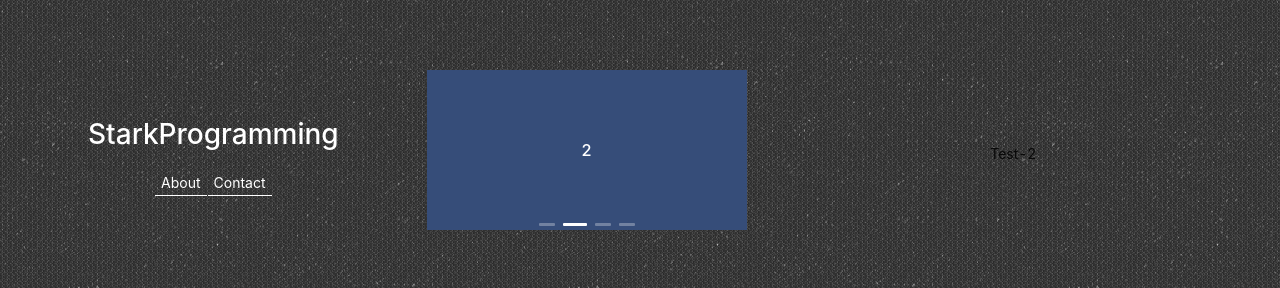
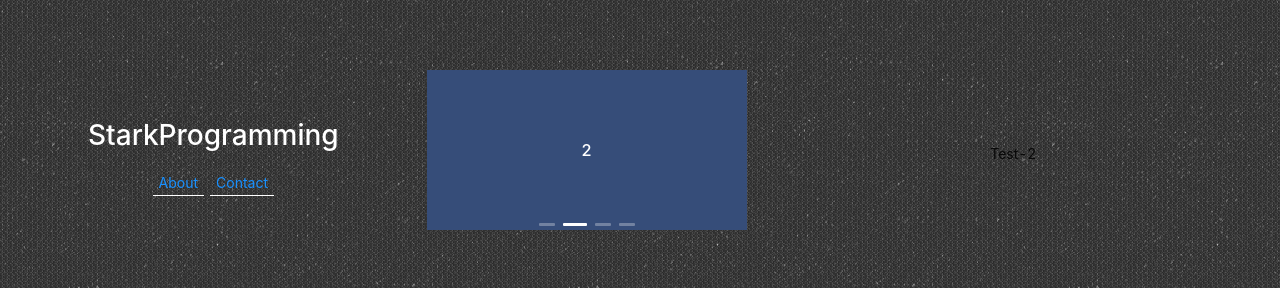
Before and after one commit to Stark-program/portfolio, a React (Create React App) app: page / in a window 1280 px wide. Shown: the part 246-534 px from the top of the page. Built offline with nearby package versions, Linux system fonts and the light colour scheme.

Commit message:
implementing react-router

```diff
--- a/package.json
+++ b/package.json
@@ -10,6 +10,8 @@
     "lodash": "^4.17.21",
     "react": "^17.0.2",
     "react-dom": "^17.0.2",
+    "react-router": "^5.2.0",
+    "react-router-dom": "^5.2.0",
     "react-scripts": "4.0.3",
     "web-vitals": "^1.0.1"
   },
--- a/src/App.css
+++ b/src/App.css
@@ -23,7 +23,8 @@ body {
   border: none;
   cursor: pointer;
   border-bottom: 1px solid white;
-  margin: 0.5px;
+  margin-left: 3px;
+  margin-right: 3px;
 }
 Row Col .col-1 {
   background-color: black;
--- a/src/App.js
+++ b/src/App.js
@@ -1,48 +1,22 @@
 import "./App.css";
 import _ from "lodash";
-import { useState } from "react";
+import React, { useState, useContext } from "react";
+import { BrowserRouter, Switch, Route } from "react-router-dom";
 import { Col, Row, Carousel } from "antd";
 import "antd/dist/antd.css";
+import About from "./about";
+import LandingPage from "./landingPage";
 
 function App() {
-  const contentStyle = {
-    height: "160px",
-    color: "#fff",
-    lineHeight: "160px",
-    textAlign: "center",
-    background: "#364d79",
-  };
   return (
-    <div className="App">
-      <Row className="column-wrapper">
-        <Col xs={{ span: 24 }} md={{ span: 8 }} id="col-1">
-          <h1 className="portfolio-header">StarkProgramming</h1>
-          <div>
-            <button className="under-title-btns">About</button>
-            <button className="under-title-btns">Contact</button>
-          </div>
-        </Col>
-        <Col xs={{ span: 24 }} md={{ span: 6 }} id="col-2">
-          <Carousel autoplay>
-            <div>
-              <h3 style={contentStyle}>1</h3>
-            </div>
-            <div>
-              <h3 style={contentStyle}>2</h3>
-            </div>
-            <div>
-              <h3 style={contentStyle}>3</h3>
-            </div>
-            <div>
-              <h3 style={contentStyle}>4</h3>
-            </div>
-          </Carousel>
-        </Col>
-        <Col xs={{ span: 24 }} md={{ span: 10 }} id="col-3">
-          Test-2
-        </Col>
-      </Row>
-    </div>
+    <BrowserRouter>
+      <Switch>
+        <Route exact path="/" component={LandingPage}></Route>
+        <Route path="/about" exact component={About}>
+          <About />
+        </Route>
+      </Switch>
+    </BrowserRouter>
   );
 }
 
--- /dev/null
+++ b/src/about.css
@@ -0,0 +1,3 @@
+body {
+  background-image: url("./tex2res4/tex2res4.png");
+}
--- /dev/null
+++ b/src/about.js
@@ -0,0 +1,9 @@
+import { Col, Row, Carousel } from "antd";
+import "antd/dist/antd.css";
+import { withRouter } from "react-router-dom";
+
+function About() {
+  return <div>Test</div>;
+}
+
+export default About;
--- a/src/index.js
+++ b/src/index.js
@@ -1,14 +1,14 @@
-import React from 'react';
-import ReactDOM from 'react-dom';
-import './index.css';
-import App from './App';
-import reportWebVitals from './reportWebVitals';
+import React from "react";
+import ReactDOM from "react-dom";
+import "./index.css";
+import App from "./App";
+import reportWebVitals from "./reportWebVitals";
+import { BrowserRouter } from "react-router-dom";
 
 ReactDOM.render(
-  <React.StrictMode>
-    <App />
-  </React.StrictMode>,
-  document.getElementById('root')
+  <App />,
+
+  document.getElementById("root")
 );
 
 // If you want to start measuring performance in your app, pass a function
--- /dev/null
+++ b/src/landingPage.js
@@ -0,0 +1,61 @@
+import "./App.css";
+import _ from "lodash";
+import React, { useState, useContext } from "react";
+import { BrowserRouter as Router, withRouter, Link } from "react-router-dom";
+import { Col, Row, Carousel } from "antd";
+import "antd/dist/antd.css";
+import About from "./about";
+
+function LandingPage() {
+  const [test, setTest] = useState(false);
+  const contentStyle = {
+    height: "160px",
+    color: "#fff",
+    lineHeight: "160px",
+    textAlign: "center",
+    background: "#364d79",
+  };
+
+  return (
+    <div className="App">
+      <Row className="column-wrapper">
+        <Col xs={{ span: 24 }} md={{ span: 8 }} id="col-1">
+          <h1 className="portfolio-header">StarkProgramming</h1>
+          <Router>
+            <div>
+              <button className="under-title-btns">
+                <Link to="/about" onClick={() => setTest(true)}>
+                  About
+                </Link>
+              </button>
+              <button className="under-title-btns">
+                <Link to="/contact">Contact</Link>
+              </button>
+            </div>
+          </Router>
+        </Col>
+        <Col xs={{ span: 24 }} md={{ span: 6 }} id="col-2">
+          <Carousel autoplay>
+            <div>
+              <h3 style={contentStyle}>1</h3>
+            </div>
+            <div>
+              <h3 style={contentStyle}>2</h3>
+            </div>
+            <div>
+              <h3 style={contentStyle}>3</h3>
+            </div>
+            <div>
+              <h3 style={contentStyle}>4</h3>
+            </div>
+          </Carousel>
+        </Col>
+        <Col xs={{ span: 24 }} md={{ span: 10 }} id="col-3">
+          Test-2
+        </Col>
+      </Row>
+    </div>
+  );
+}
+
+export default LandingPage;
```
Also changed, not shown: 2 other files (tests, documents, lock files or other folders).
